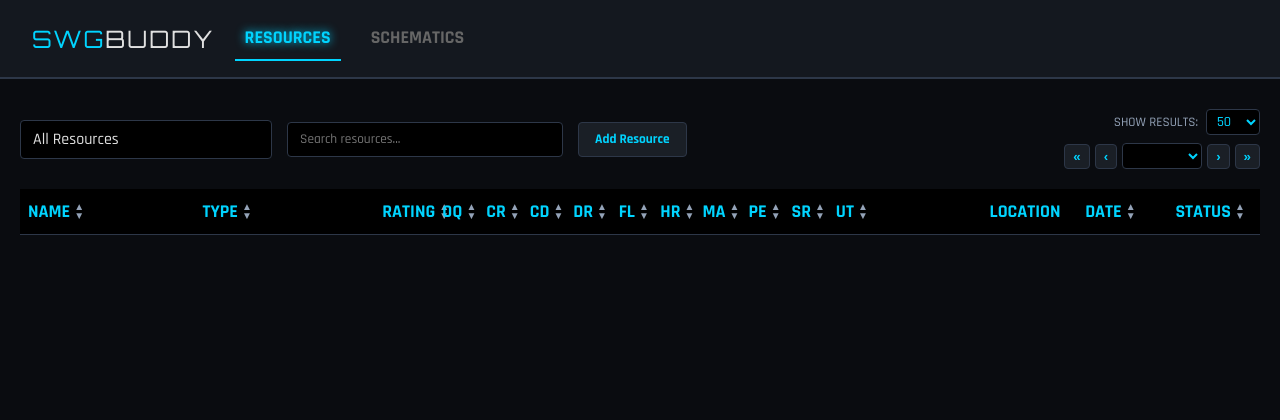
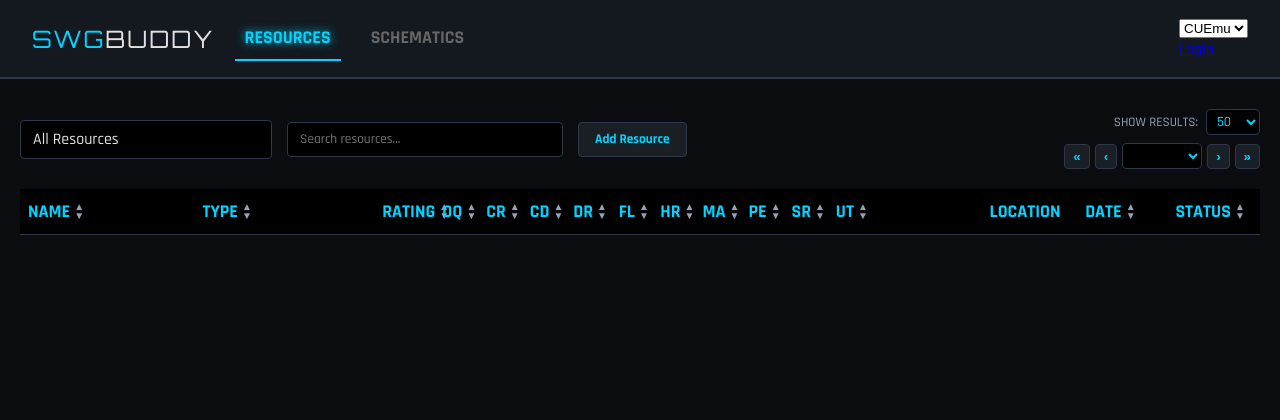
Before and after one commit to gladiatordan/ResourceTracker, a Flask app: page / in a window 1280 px wide. Shown: the top 420 px of the page. Run offline with Flask 3, Linux system fonts and the light colour scheme; lists and menus that the app fills with data are empty.

Commit message:
let's try this again...

```diff
--- a/templates/index.html
+++ b/templates/index.html
@@ -16,6 +16,20 @@
 			<button class="nav-btn active" data-target="resources-container">RESOURCES</button>
 			<button class="nav-btn" data-target="schematics-container">SCHEMATICS</button>
 		</nav>
+		<div class="controls-section">
+			<div class="server-select-container">
+				<label for="server-select"><i class="fa-solid fa-server"></i></label>
+				<select id="server-select">
+					<option value="cuemu" selected>CUEmu</option>
+					</select>
+			</div>
+
+			<div id="auth-section" class="auth-section">
+				<a href="/login" class="btn-discord">
+					<i class="fa-brands fa-discord"></i> Login
+				</a>
+			</div>
+		</div>
 	</header>
     <div class="app-container">
 		<main id="main-content">
```
